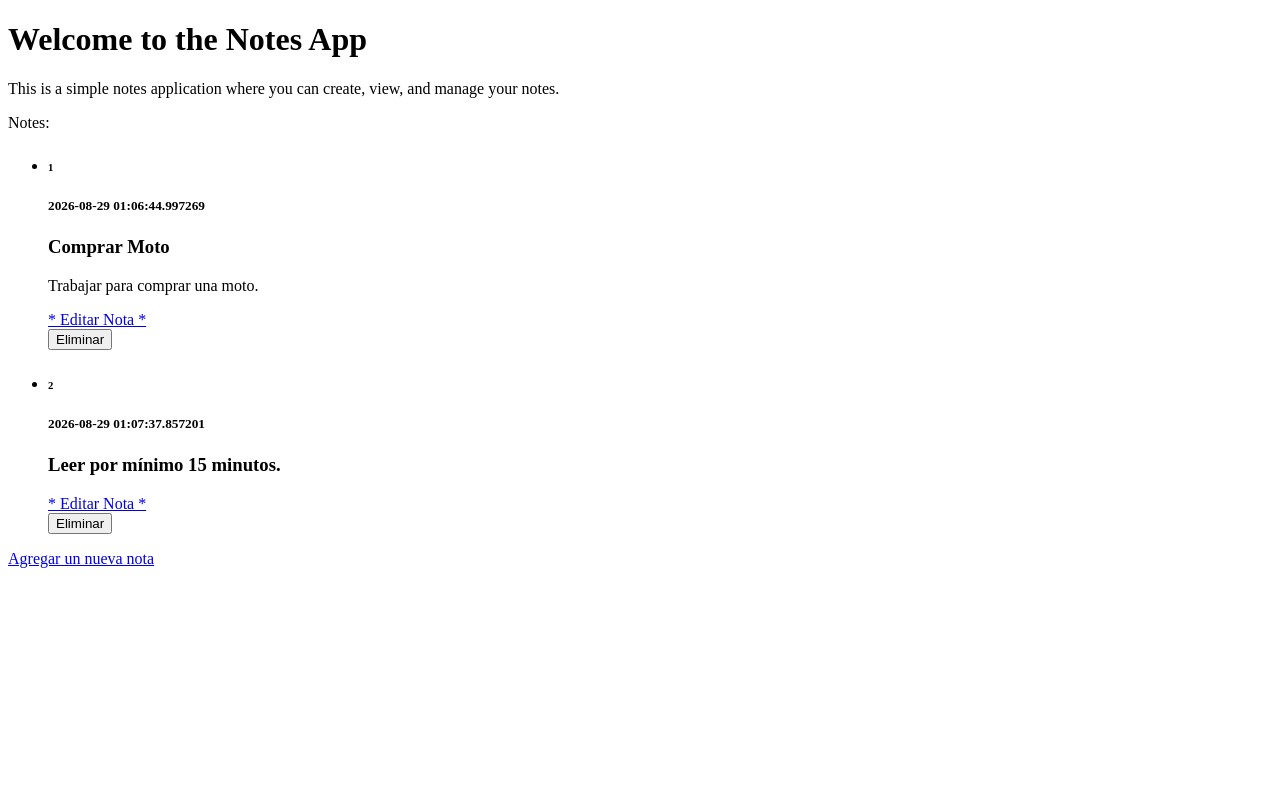
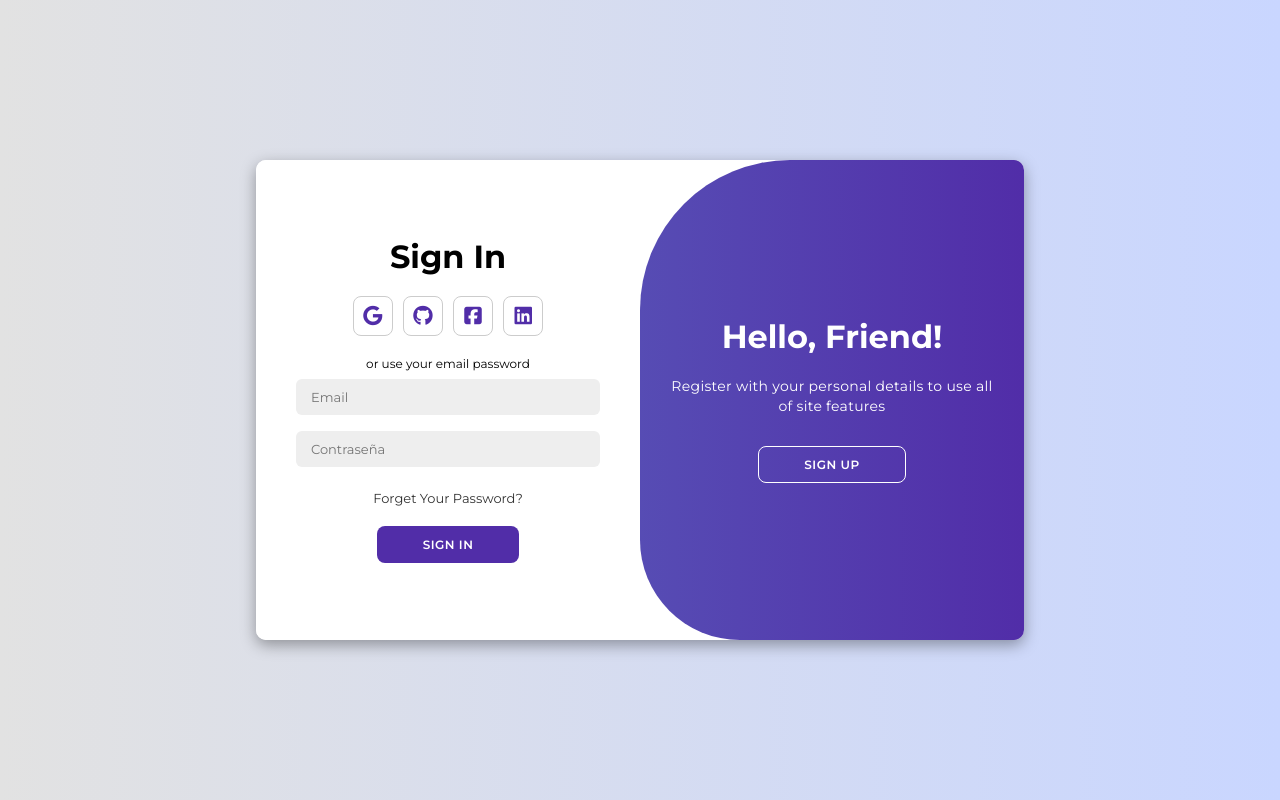
Before and after one commit to Ronaldmolinares/FlaskPython, a Flask app: page / in a window 1280 px wide. Run offline with Flask 3, Linux system fonts and the light colour scheme.

Commit message:
Clase 11: Uso de Blueprints en Flask

```diff
--- a/notes_app/app.py
+++ b/notes_app/app.py
@@ -1,8 +1,8 @@
-from datetime import datetime, timezone
-
 from config import Config
-from flask import Flask, redirect, render_template, request, url_for
-from models import Note, db
+from flask import Flask, render_template, request
+from models import db
+from notes.routes_notes import notes_bp
+from users.routes_users import users_bp
 
 app = Flask(__name__)
 app.config.from_object(Config)
@@ -10,16 +10,13 @@ db.init_app(app)
 with app.app_context():
     db.create_all()
 
+app.register_blueprint(notes_bp)
+app.register_blueprint(users_bp)
+
 
 @app.route("/")
-def home():
-    notes = Note.query.all()
-    return render_template("home.html", notes=notes)
-
-
-@app.route("/about")
-def about():
-    return "This is a simple notes app built with Flask."
+def index():
+    return render_template("index.html")
 
 
 @app.route("/contact", methods=["GET", "POST"])
@@ -27,47 +24,3 @@ def contact():
     if request.method == "POST":
         return "Formulario enviado correctamente.", 201
     return "Página de contacto."
-
-
-@app.route("/create-note", methods=["GET", "POST"])
-def create_note():
-    if request.method == "POST":
-        title = request.form.get("title")
-        content = request.form.get("content")
-        created_at = datetime.now(timezone.utc)
-
-        note_db = Note(title=title, content=content, created_at=created_at)
-
-        db.session.add(note_db)
-        db.session.commit()
-
-        return redirect(url_for("home"))
-
-    return render_template("note_form.html")
-
-
-@app.route("/edit-note/<int:id>", methods=["GET", "POST"])
-def edit_note(id):
-    note = Note.query.get_or_404(id)
-
-    if request.method == "POST":
-        title = request.form.get("title")
-        content = request.form.get("content")
-
-        note.title = title
-        note.content = content
-
-        db.session.commit()
-
-        return redirect(url_for("home"))
-
-    return render_template("edit_note.html", note=note)
-
-
-@app.route("/delete-note/<int:id>", methods=["POST"])
-def delete_note(id):
-    note = Note.query.get_or_404(id)
-    db.session.delete(note)
-    db.session.commit()
-
-    return redirect(url_for("home"))
--- /dev/null
+++ b/notes_app/static/login/script.js
@@ -0,0 +1,11 @@
+const container = document.getElementById('container');
+const registerBtn = document.getElementById('register');
+const loginBtn = document.getElementById('login');
+
+registerBtn.addEventListener('click', () => {
+    container.classList.add('active');
+});
+
+loginBtn.addEventListener('click', () => {
+    container.classList.remove('active');
+});
--- /dev/null
+++ b/notes_app/static/login/style.css
@@ -0,0 +1,214 @@
+@import url('https://fonts.googleapis.com/css2?family=Montserrat:ital,wght@0,100..900;1,100..900&display=swap');
+
+* {
+  margin: 0;
+  padding: 0;
+  box-sizing: border-box;
+  font-family: 'Montserrat', sans-serif;
+}
+
+body {
+  background-color: #c9d6ff;
+  background:linear-gradient(to right, #e2e2e2, #c9d6ff);
+  display: flex;
+  align-items: center;
+  justify-content: center;
+  flex-direction: column;
+  height: 100vh;
+
+}
+
+.container {
+  width: 768px;
+  max-width: 100%;
+  min-height: 480px;
+  background-color: #fff;
+  border-radius: 10px;
+  box-shadow: 0 5px 15px rgba(0,0,0,0.35);
+  position: relative;
+  overflow: hidden;
+}
+
+.container p {
+  font-size: 14px;
+  line-height: 20px;
+  letter-spacing: 0.3px;
+  margin: 20px 0;
+}
+
+.container span {
+  font-size: 12px;
+}
+
+.container a {
+    color: #333;
+    font-size: 13px;
+    text-decoration: none;
+    margin: 15px 0 10px;
+}
+
+.container button{
+    background-color: #512da8;
+    color: #fff;
+    font-size: 12px;
+    padding: 10px 45px;
+    border: 1px solid transparent;
+    border-radius: 8px;
+    font-weight: 600;
+    letter-spacing: 0.5px;
+    text-transform: uppercase;
+    margin-top: 10px;
+    cursor: pointer;
+}
+
+.container button.hidden{
+    background-color: transparent;
+    border-color:#fff
+}
+
+.container form {
+    background-color: #fff;
+    display: flex;
+    align-items: center;
+    justify-content: center;
+    flex-direction: column;
+    padding: 0 40px;
+    height: 100%;
+}
+
+.container input {
+    background-color: #eee;
+    border: none;
+    margin: 8px 0;
+    padding: 10px 15px;
+    font-size: 13px;
+    border-radius: 6px;
+    width: 100%;
+    outline: none;
+}
+
+.form-container{
+    position: absolute;
+    top: 0;
+    height: 100%;
+    transition: all 0.6s ease-in-out;
+}
+
+.sign-in{
+    left: 0;
+    width: 50%;
+    z-index: 2;
+}
+
+.container.active .sign-in{
+    transform: translateX(100%);
+}
+
+.sign-up{
+    left: 0;
+    width: 50%;
+    opacity: 0;
+    z-index: 1;
+}
+
+.container.active .sign-up{
+    transform: translateX(100%);
+    opacity: 1;
+    z-index: 5;
+    animation: move 0.6s;
+}
+
+@keyframes move {
+    0%, 49.99%{
+        opacity: 0;
+        z-index: 1;
+    }
+    50%, 100%{
+        opacity: 1;
+        z-index: 5;
+    }
+}
+
+.iconos{
+    margin: 20px 0;
+}
+
+.iconos a{
+    border: 1px solid #ccc;
+    border-radius: 20%;
+    display: inline-flex;
+    justify-content: center;
+    align-items: center;
+    margin: 0 3px;
+    width: 40px;
+    height: 40px;
+
+    color: #512da8;
+    font-size: 20px;
+}
+
+.toggle-container {
+    position: absolute;
+    top: 0;
+    left: 50%;
+    width: 50%;
+    height: 100%;
+    overflow: hidden;
+    transition: all 0.6s ease-in-out;
+    border-radius: 150px 0 0 100px;
+    z-index: 1000;
+}
+
+.container.active .toggle-container {
+    transform: translateX(-100%);
+    border-radius: 0 150px 100px 0;
+}
+
+.toggle{
+    background-color: #512da8;
+    height: 100%;
+    background: linear-gradient(to right, #5c6bc0, #512da8);
+    color: #fff;
+    position: relative;
+    left: -100%;
+    height: 100%;
+    width: 200%;
+    transform: translateX(0);
+    transition: all 0.6s ease-in-out;
+}
+
+.container.active .toggle {
+    transform: translateX(50%);
+}
+
+.toggle-panel {
+    position: absolute;
+    width: 50%;
+    height: 100%;
+    display: flex;
+    align-items: center;
+    justify-content: center;
+    flex-direction: column;
+    padding: 0 30px;
+    text-align: center;
+    top: 0;
+    transform: translateX(0);
+    transition: all 0.6s ease-in-out;
+}
+
+.toggle-left {
+    transform: translateX(-200%);
+}
+
+.container.active .toggle-left {
+    transform: translateX(0);
+}
+
+.toggle-right {
+    right: 0;
+    transform: translateX(0);
+}
+
+.container.active .toggle-right {
+    transform: translateX(200%);
+}
--- a/notes_app/templates/home.html
+++ b/notes_app/templates/home.html
@@ -3,35 +3,45 @@
 
 <head>
     <meta charset="UTF-8">
+    <meta name="viewport" content="width=device-width, initial-scale=1.0">
     <title>Notes App</title>
-
 </head>
 
 <body>
     <h1>Welcome to the Notes App</h1>
     <p>This is a simple notes application where you can create, view, and manage your notes.</p>
-    <p>Notes:</p>
+
+    <section>
+        <a href="{{ url_for('users.login') }}">Cerrar sesión</a>
+    </section>
+
+
+    <h2>Notes:</h2>
+
+    <section>
         <ul>
             {% for note in notes %}
             <li>
-            <h6>{{note.id}}</h6>
-            <h5>{{note.created_at}}</h5>
-            <h3>{{note.title}}</h3>
-            <p>{{note.content}}</p>
-            <a href="{{ url_for('edit_note', id=note.id) }}">* Editar Nota *</a>
-            <br>
-            <form action="{{url_for('delete_note', id=note.id)}}" method="POST"
-                onsubmit="return confirm('Esta seguro de eliminar esta nota?');">
+                <!-- Estructura jerárquica corregida -->
+                <h3>{{ note.title }}</h3>
+                <small>ID: {{ note.id }} | Creado: {{ note.created_at }}</small>
+                <p>{{ note.content }}</p>
+
+                <a href="{{ url_for('notes.edit_note', id=note.id) }}">Editar Nota 🖊️</a>
+                <br><br>
+                <form action="{{ url_for('notes.delete_note', id=note.id) }}" method="POST"
+                    onsubmit="return confirm('¿Está seguro de eliminar esta nota?');">
                     <button type="submit">Eliminar</button>
                 </form>
             </li>
             {% else %}
-        Aún no se han creado NOTAS
+            <li>Aún no se han creado NOTAS</li>
             {% endfor %}
         </ul>
 
-    <a href="{{ url_for('create_note') }}">Agregar un nueva nota</a>
+        <a href="{{ url_for('notes.create_note') }}">Agregar una nueva nota</a>
+    </section>
+
 </body>
 
-
 </html>
--- /dev/null
+++ b/notes_app/templates/index.html
@@ -0,0 +1,66 @@
+<!DOCTYPE html>
+<html lang="en">
+
+<head>
+    <meta charset="UTF-8">
+    <meta name="viewport" content="width=device-width, initial-scale=1.0">
+    <link rel="stylesheet" href="static/login/style.css">
+    <link rel="stylesheet" href="https://cdnjs.cloudflare.com/ajax/libs/font-awesome/6.7.2/css/all.min.css">
+    <title>Login</title>
+</head>
+
+<body>
+
+    <div class="container" id="container">
+        <div class="form-container sign-up">
+            <form method="POST" action="{{ url_for('users.register') }}">
+                <h1>Create Account</h1>
+                <div class="iconos">
+                    <a href="#" class="icon"><i class="fa-brands fa-google"></i></a>
+                    <a href="#" class="icon"><i class="fa-brands fa-github"></i></a>
+                    <a href="#" class="icon"><i class="fa-brands fa-square-facebook"></i></a>
+                    <a href="#" class="icon"><i class="fa-brands fa-linkedin"></i></a>
+                </div>
+                <span>or use your email for registration</span>
+                <input type="text" name="username" placeholder="Nombre" required>
+                <input type="email" name="email" placeholder="Email" required>
+                <input type="password" name="password" placeholder="Contraseña" required>
+                <button type="submit">Sign Up</button>
+            </form>
+        </div>
+        <div class="form-container sign-in">
+            <form method="POST" action="{{ url_for('users.login') }}">
+                <h1>Sign In</h1>
+                <div class="iconos">
+                    <a href="#" class="icon"><i class="fa-brands fa-google"></i></a>
+                    <a href="#" class="icon"><i class="fa-brands fa-github"></i></a>
+                    <a href="#" class="icon"><i class="fa-brands fa-square-facebook"></i></a>
+                    <a href="#" class="icon"><i class="fa-brands fa-linkedin"></i></a>
+                </div>
+                <span>or use your email password</span>
+                <input type="email" name="email" placeholder="Email" required>
+                <input type="password" name="password" placeholder="Contraseña" required>
+                <a href="#">Forget Your Password?</a>
+                <button type="submit">Sign In</button>
+            </form>
+        </div>
+        <div class="toggle-container">
+            <div class="toggle">
+                <div class="toggle-panel toggle-left">
+                    <h1>Welcome Back!</h1>
+                    <p>Enter your personal details to use all of site features</p>
+                    <button class="hidden" id="login">Sign In</button>
+                </div>
+                <div class="toggle-panel toggle-right">
+                    <h1>Hello, Friend!</h1>
+                    <p>Register with your personal details to use all of site features</p>
+                    <button class="hidden" id="register">Sign Up</button>
+                </div>
+            </div>
+        </div>
+    </div>
+
+    <script src="static/login/script.js"></script>
+</body>
+
+</html>
```
Also changed, not shown: notes_app/models.py (+25 -0 lines), notes_app/notes/routes_notes.py (added, +56 -0 lines), notes_app/users/routes_users.py (added, +40 -0 lines), notes_app/notes.sqlite. Lines whose indentation alone changed are shown as unchanged.
